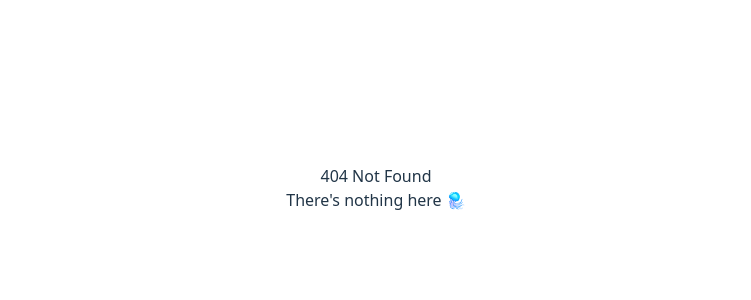
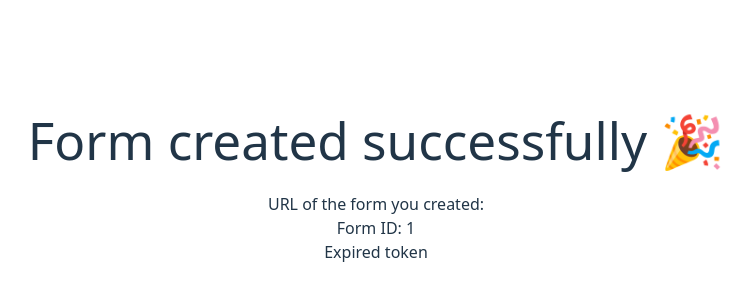
Before and after one commit to Jenny-jw/questionnaire, a React (Vite) app in the folder frontend/: page /formCreated/1 in a window 1280 px wide. Before the commit this address had no page. Shown: the part 212-512 px from the top of the page, without its empty margins (264-1015 px from the left). Built offline with nearby package versions, Linux system fonts and the light colour scheme; no server answers.

Commit message:
Add FormCreated page

```diff
--- a/frontend/src/App.tsx
+++ b/frontend/src/App.tsx
@@ -2,6 +2,7 @@ import "./App.css";
 import { Routes, Route } from "react-router-dom";
 import Home from "./pages/Home.tsx";
 import FormBuilder from "./pages/FormBuilder.tsx";
+import FormCreated from "./pages/FormCreated.tsx";
 import NotFound from "./pages/NotFound.tsx";
 
 function App() {
@@ -10,6 +11,7 @@ function App() {
       <Routes>
         <Route path="/" element={<Home />} />
         <Route path="/formBuilder" element={<FormBuilder />} />
+        <Route path="/formCreated/:formId" element={<FormCreated />} />
         <Route path="*" element={<NotFound />} />
       </Routes>
     </main>
--- /dev/null
+++ b/frontend/src/pages/FormCreated.tsx
@@ -0,0 +1,30 @@
+import { useParams } from "react-router-dom";
+import { useEffect, useState } from "react";
+import axios from "axios";
+
+const FormCreated = () => {
+  const { formId } = useParams();
+  const [message, setMessage] = useState("");
+
+  useEffect(() => {
+    axios
+      .get(`/api/forms/${formId}/responses`, { withCredentials: true })
+      .then((res) => setMessage(res.data.message))
+      .catch((err) => setMessage("Expired token"));
+  }, [formId]);
+
+  return (
+    <>
+      <h1>Form created successfully 🎉</h1>
+      <br />
+      <p>URL of the form you created:</p>
+      {/* formId（公開） → 用來填寫 UI、分享 URL */}
+      {/* adminToken（秘密） → 用於管理表單 */}
+      <p>Form ID: {formId}</p>
+      <p>{message}</p>
+      {/* <p>Your creator token is: {ownerTokenHash}</p> */}
+    </>
+  );
+};
+
+export default FormCreated;
--- a/frontend/src/pages/Home.tsx
+++ b/frontend/src/pages/Home.tsx
@@ -5,6 +5,7 @@ const Home = () => {
   return (
     <>
       <h1>Create your own forms~ 🪼</h1>
+      <br />
       <button
         onClick={() => {
           navigate("/formBuilder");
```
